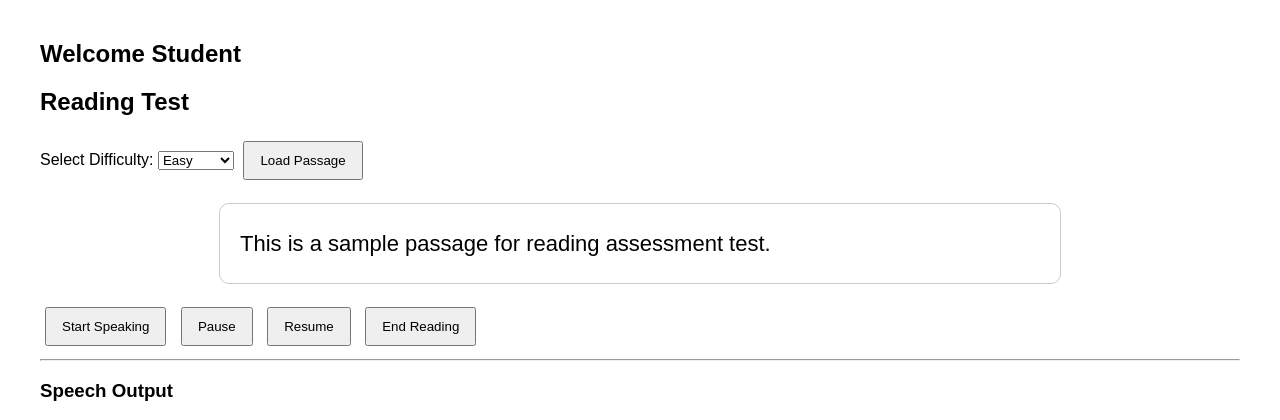
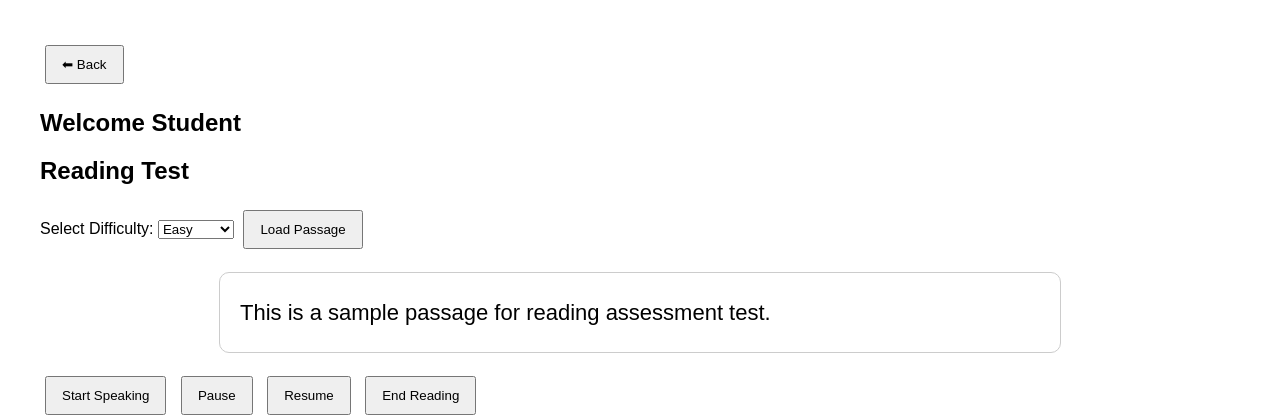
Before and after one commit to anusiya-01/dyslexia-learning-assistant, a Flask app: page /test in a window 1280 px wide. Shown: the top 420 px of the page. Run offline with Flask 3, Linux system fonts and the light colour scheme.

Commit message:
Add back button to reading test template
Added a back button to the reading test HTML template.

```diff
--- a/templates/test.html
+++ b/templates/test.html
@@ -42,6 +42,7 @@ button{
 
 
 <body>
+    <button onclick="history.back()">⬅ Back</button>
 
 <h2>Welcome {{ student_name }}</h2>
 
```
